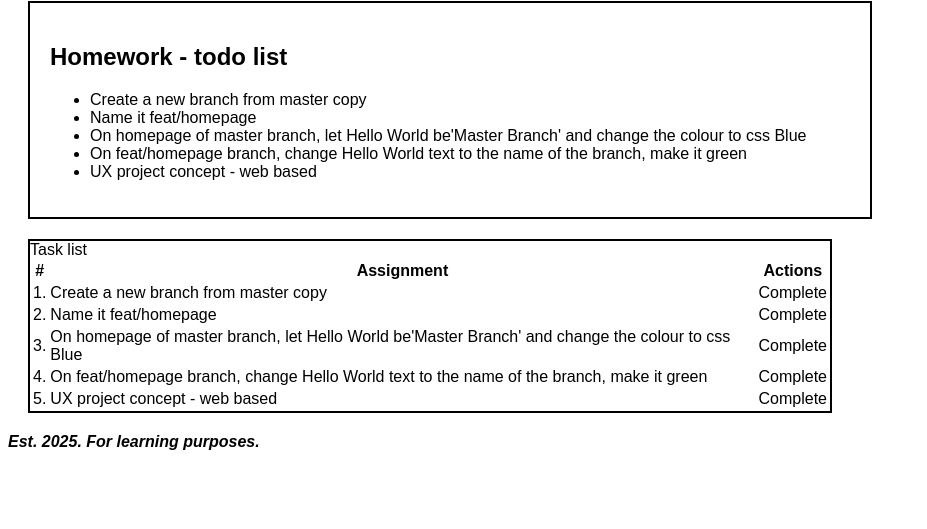
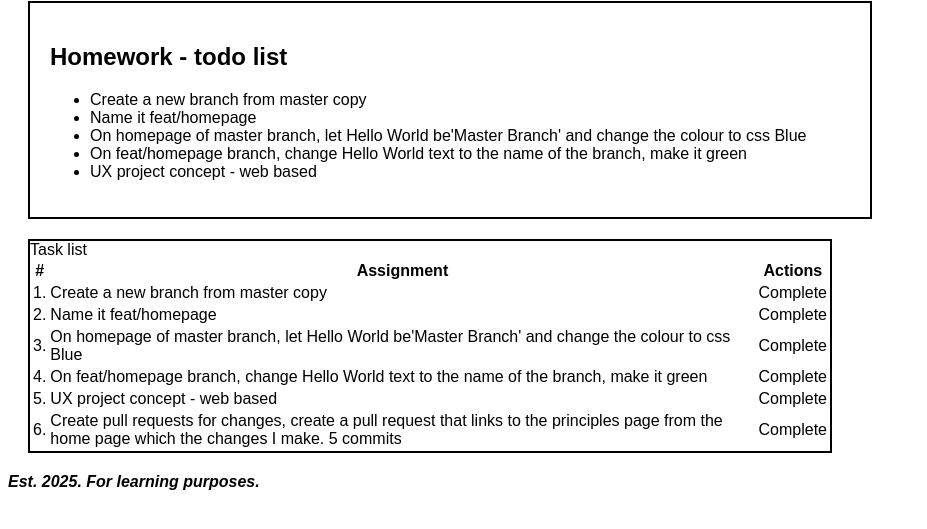
Before and after one commit to violetdotuxui/a11ycomponent-tuts, a plain HTML site: page index.html in a window 1280 px wide. Shown: the part 79-608 px from the top of the page, without its empty margins (0-927 px from the left). Drawn offline with Linux system fonts and the light colour scheme.

Commit message:
Created a principles.html file

```diff
--- a/index.html
+++ b/index.html
@@ -62,6 +62,13 @@
           <td>UX project concept - web based</td>
           <td>Complete</td>
           </tr>
+
+          <tr>
+          <td>6. </td>
+          <td>Create pull requests for changes, create a pull request that links to the principles page from the home page which the changes I make. 5 commits </td>
+          <td>Complete</td>
+          </tr>
+
       </tbody>
     </table>
     </div>
```
Also changed, not shown: principles.html (added).
